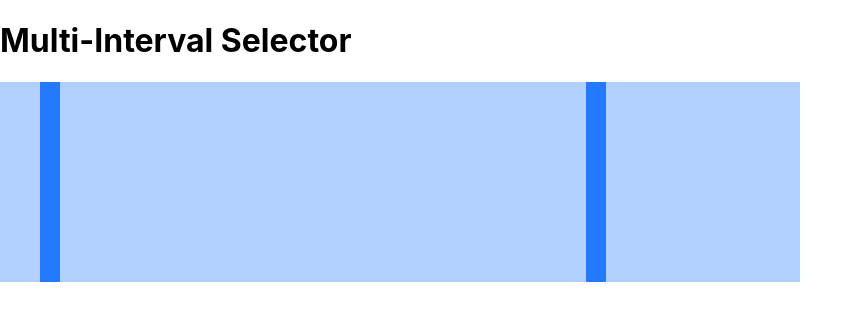
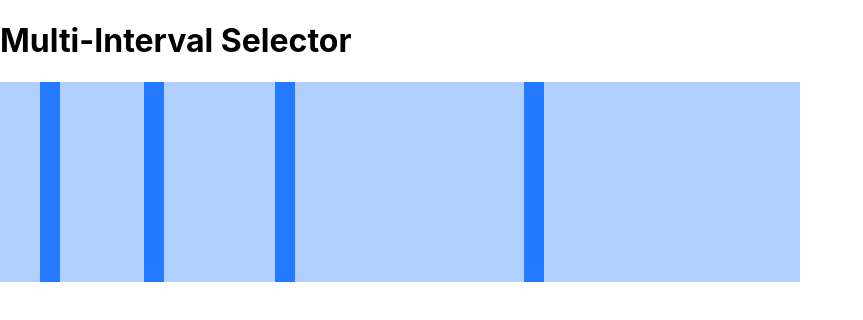
Before and after one commit to New-Branch-Ltd/MultiSelectComponentBlogpost, a React (Create React App) app: page / in a window 1280 px wide. Shown: the top 320 px of the page, without its empty margins (0-863 px from the left). Built offline with nearby package versions, Linux system fonts and the light colour scheme.

Commit message:
Add to the article explaination about the event handlers. Refactorings.

```diff
--- a/src/App.tsx
+++ b/src/App.tsx
@@ -1,20 +1,15 @@
 import React, { useRef, useState } from 'react';
 import Interval from './Interval';
 import './App.css';
-import { CONTAINER_WIDTH } from './constants';
-
-interface IntervalType {
-  min: number;
-  max: number;
-}
+import { CONTAINER_WIDTH, IntervalType } from './domain';
 
 function App() {
-  const [intervals, setIntervals] = useState<IntervalType[]>([{min: 50, max: 733}])
+  const [intervals, setIntervals] = useState<IntervalType[]>([{min: 50, max: 180}, {min: 344, max: 655}])
   const containerRef = useRef<HTMLDivElement | null>(null);
 
-  function onIntervalChange(i: IntervalType) {
-    return (newMin: number, newMax: number) => {
-      setIntervals(intervals.map(ri => ri === i ? {min: newMin, max: newMax} : ri))
+  function onIntervalChange(interval: IntervalType) {
+    return (newInterval: IntervalType) => {
+      setIntervals(intervals.map(i => i === interval ? newInterval : i))
     }
   }
 
@@ -23,7 +18,7 @@ function App() {
       <h1>Multi-Interval Selector</h1>
 
       <div ref={containerRef} className="container" style={{width: `${CONTAINER_WIDTH}px`}}>
-        {intervals.map((i, ind) => <Interval onChange={onIntervalChange(i)} key={ind} min={i.min} max={i.max} containerRef={containerRef} />)}
+        {intervals.map((i, ind) => <Interval onChange={onIntervalChange(i)} key={ind} interval={i} containerRef={containerRef} />)}
       </div>
     </div>
   );
--- a/src/Interval.tsx
+++ b/src/Interval.tsx
@@ -1,14 +1,15 @@
 import React, { MouseEventHandler, useEffect, useState } from "react";
-import { HANDLE_WIDTH, containerPositionToIntervalValue, intervalValueToContainerPosition } from "./constants";
+import { HANDLE_WIDTH, IntervalType, containerPositionToIntervalValue, intervalValueToContainerPosition } from "./domain";
 
 interface Props {
   containerRef: React.MutableRefObject<HTMLDivElement | null>;
-  onChange: (newMin: number, newMax: number) => void;
-  min: number;
-  max: number;
+  onChange: (newInterval: IntervalType ) => void;
+  interval: IntervalType;
 }
 
-function Interval({ min, max, containerRef, onChange }: Props) {
+function Interval({ interval, containerRef, onChange }: Props) {
+  const {min, max} = interval
+
   const [leftMoving, setLeftMoving] = useState(false);
   const [rightMoving, setRightMoving] = useState(false);
 
@@ -46,7 +47,7 @@ function Interval({ min, max, containerRef, onChange }: Props) {
       const minInPx = mousePos - containerMin - HANDLE_WIDTH / 2;
       const minInInterval = containerPositionToIntervalValue(minInPx)
 
-      onChange(minInInterval, max)
+      onChange({min: minInInterval, max})
     }
   }
 
@@ -60,7 +61,7 @@ function Interval({ min, max, containerRef, onChange }: Props) {
       const maxInPx = mousePos - containerMin - HANDLE_WIDTH / 2;
       const maxInInterval = containerPositionToIntervalValue(maxInPx)
 
-      onChange(min, maxInInterval)
+      onChange({min, max: maxInInterval})
     }
   }
 
--- a/src/constants.ts
+++ b/src/domain.ts
@@ -2,6 +2,11 @@ export const CONTAINER_WIDTH = 800;
 export const HANDLE_WIDTH = 20;
 export const INTERVAL_MIN = 0;
 export const INTERVAL_MAX = 1000;
+
+export interface IntervalType {
+  min: number;
+  max: number;
+}
 
 
 export function intervalValueToContainerPosition(intervalValue: number) {
```
Also changed, not shown: 1 other file (tests, documents, lock files or other folders).
